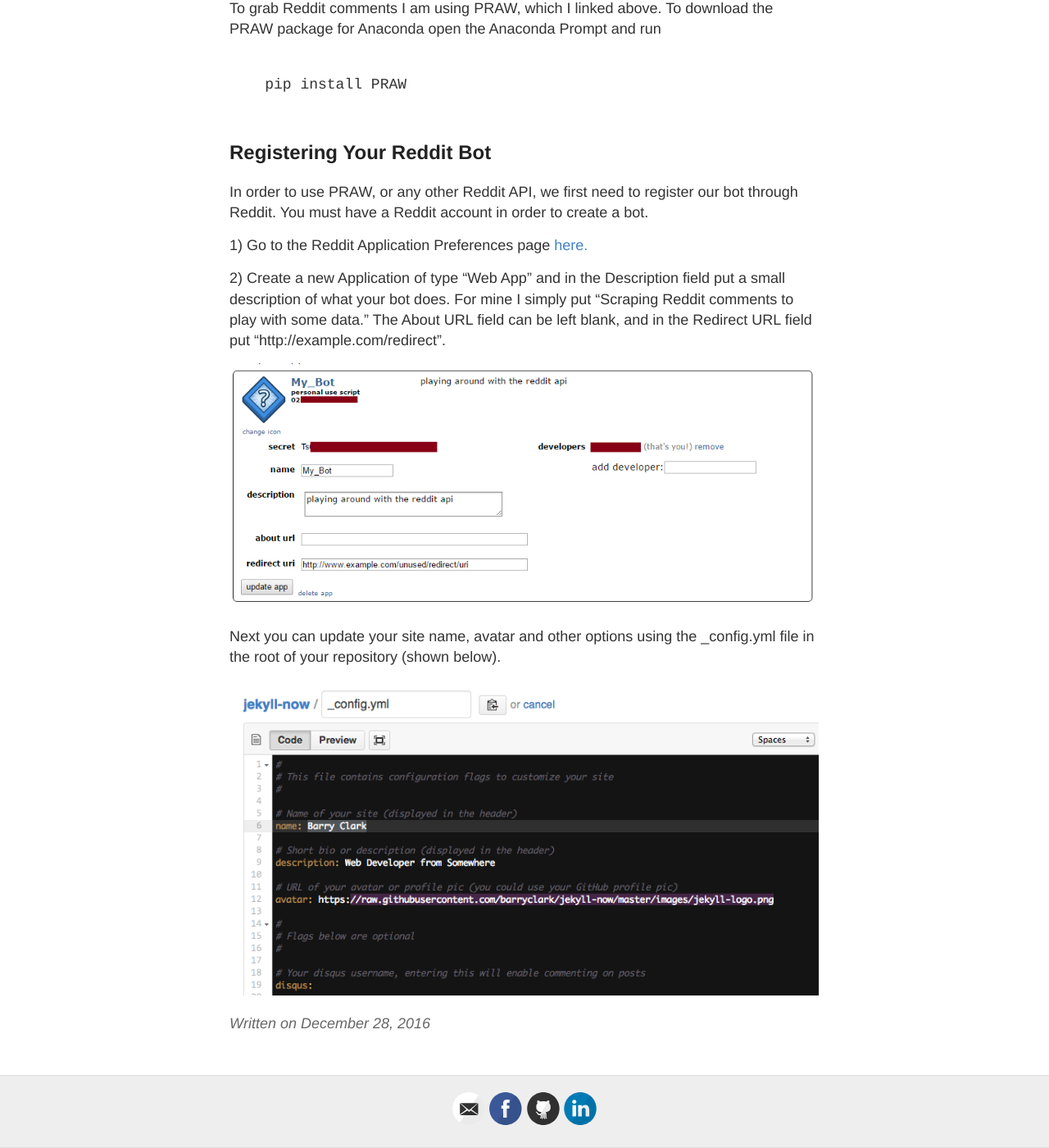
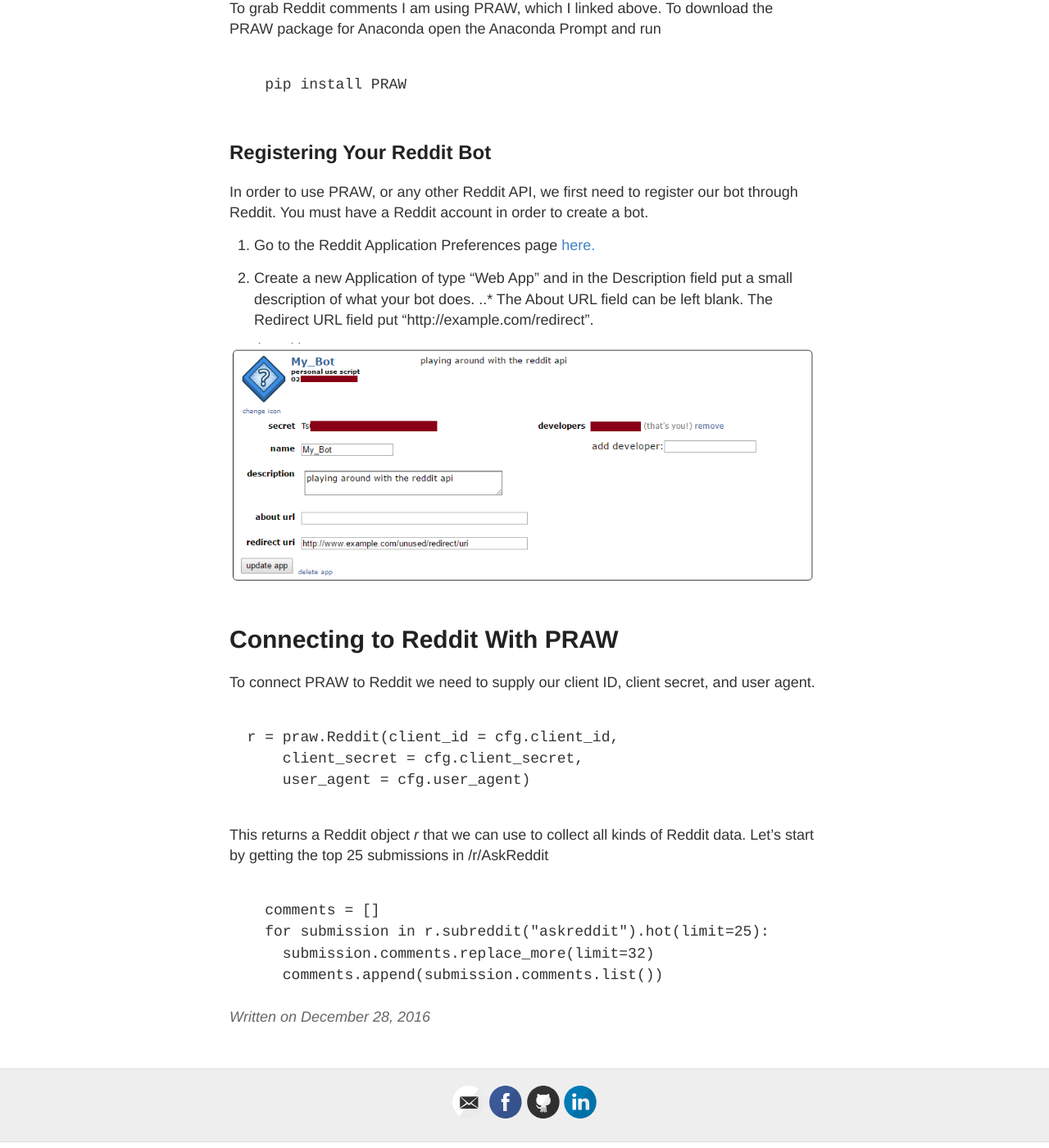
Before and after one commit to atomar94/Reddit_Bot, a Jekyll site: the page built from docs/_posts/2016-12-28-playing-with-reddit-using-python-praw-and-pandas.md, in a window 1280 px wide and 1400 px high, scrolled down 647 px. Shown: the whole window at 82% size. Built offline with Jekyll 4.4.1, drawn with Linux system fonts in a browser that asks for light colours.

Commit message:
Adding more to the blog

```diff
--- a/docs/_posts/2016-12-28-playing-with-reddit-using-python-praw-and-pandas.md
+++ b/docs/_posts/2016-12-28-playing-with-reddit-using-python-praw-and-pandas.md
@@ -25,14 +25,32 @@
 
 In order to use PRAW, or any other Reddit API, we first need to register our bot through Reddit. You must have a Reddit account in order to create a bot.
 
-1) Go to the Reddit Application Preferences page [here.](https://ssl.reddit.com/prefs/apps)
+1. Go to the Reddit Application Preferences page [here.](https://ssl.reddit.com/prefs/apps)
 
-2) Create a new Application of type "Web App" and in the Description field put a small description of what your bot does. For mine I simply put "Scraping Reddit comments to play with some data." The About URL field can be left blank, and in the Redirect URL field put "http://example.com/redirect".
+2. Create a new Application of type "Web App" and in the Description field put a small description of what your bot does.
+..* The About URL field can be left blank. The Redirect URL field put "http://example.com/redirect".
 
 ![Reddit Bot Config]({{ site.baseurl }}/images/reddit-bot-fields.png)
 
+# Connecting to Reddit With PRAW
 
+To connect PRAW to Reddit we need to supply our client ID, client secret, and user agent.
 
-Next you can update your site name, avatar and other options using the _config.yml file in the root of your repository (shown below).
+<pre>
+  <code class="python">
+  r = praw.Reddit(client_id = cfg.client_id,
+      client_secret = cfg.client_secret,
+      user_agent = cfg.user_agent)
+  </code>
+</pre>
 
-![_config.yml]({{ site.baseurl }}/images/config.png)
+This returns a Reddit object *r* that we can use to collect all kinds of Reddit data. Let's start by getting the top 25 submissions in /r/AskReddit
+
+<pre>
+  <code class="python">
+    comments = []
+    for submission in r.subreddit("askreddit").hot(limit=25):
+      submission.comments.replace_more(limit=32)
+      comments.append(submission.comments.list())
+  </code>
+</pre>
```
